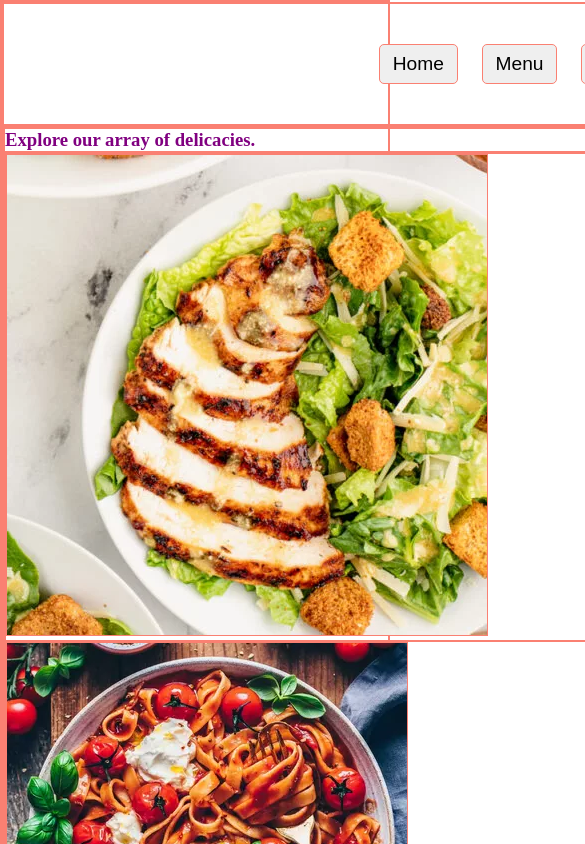
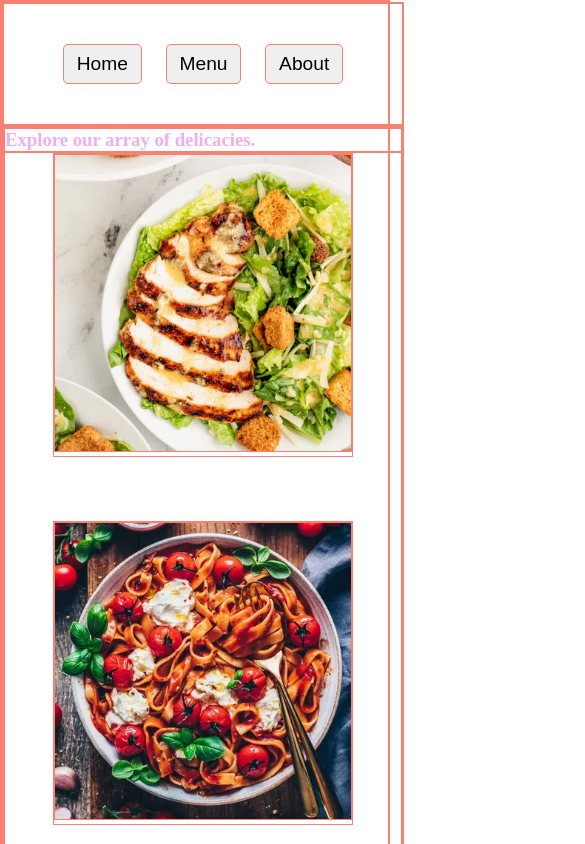
Before and after one commit to zakingslayerv22/restaurant-page, a website built with webpack: page src/index.html in a window 390 px wide. Both pictures are taken after a click on the button "Menu". Shown: the top 844 px of the page, 585 px wide, since content can reach past the window. Built offline with nearby package versions, Linux system fonts and the light colour scheme.

Commit message:
Style the menu items container
Style it with a grid display.
Style it with template columns
such that it repeats a pattern
of columns where the number of
columns is determined by the
space in the container. The
minmax defines the minimum
and maximum widths respectively
of each column.

Style it with a gap and padding
left and right values.

Give the menu items images a
100% width.

Add a media query that reduces the
padding left and right values
on smaller screens else the page
will have a horizontal scrollbar
(on smaller screens).

```diff
--- a/src/menu/menu.css
+++ b/src/menu/menu.css
@@ -1,3 +1,25 @@
 .menu-container {
-    color: purple
+    color: rgb(240, 174, 240)
 }
+
+.menu-items-container {
+    display: grid;
+    grid-template-columns: repeat(auto-fit, minmax(300px, 1fr));
+    gap: 4rem;
+    padding: 0rem 8rem;
+
+}
+
+.menu-items-container img {
+    width: 100%;
+}
+
+
+@media screen and (max-width: 550px) {
+    /* CSS styles for small screens - less than 550px*/
+
+    .menu-items-container {
+        padding: 0rem 3rem;
+
+    }
+}
```
